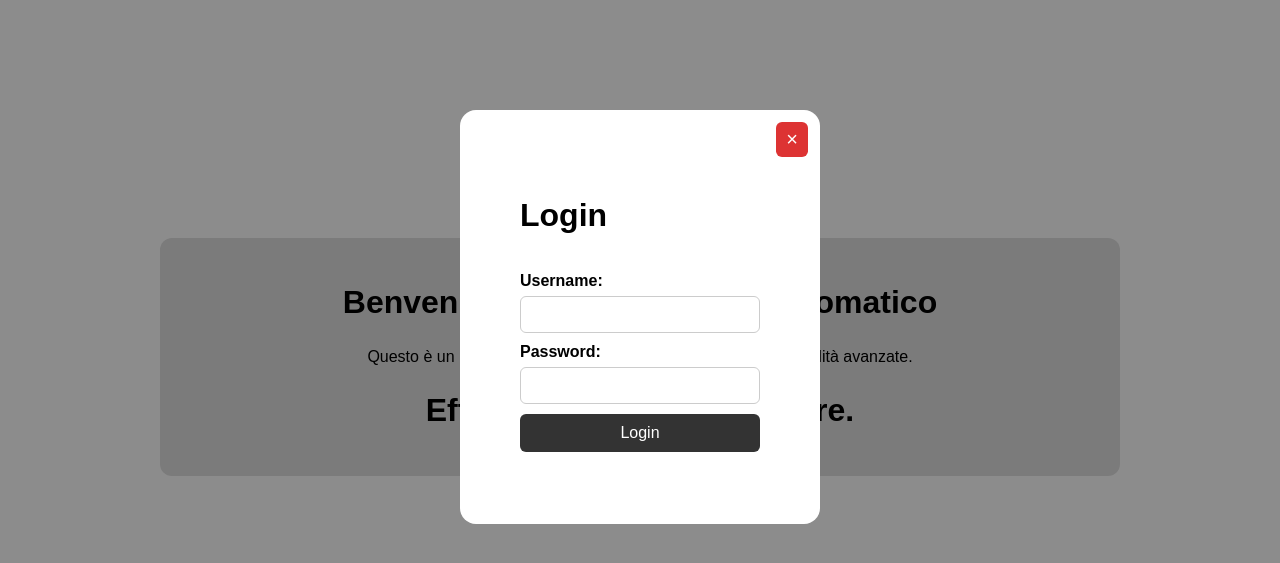
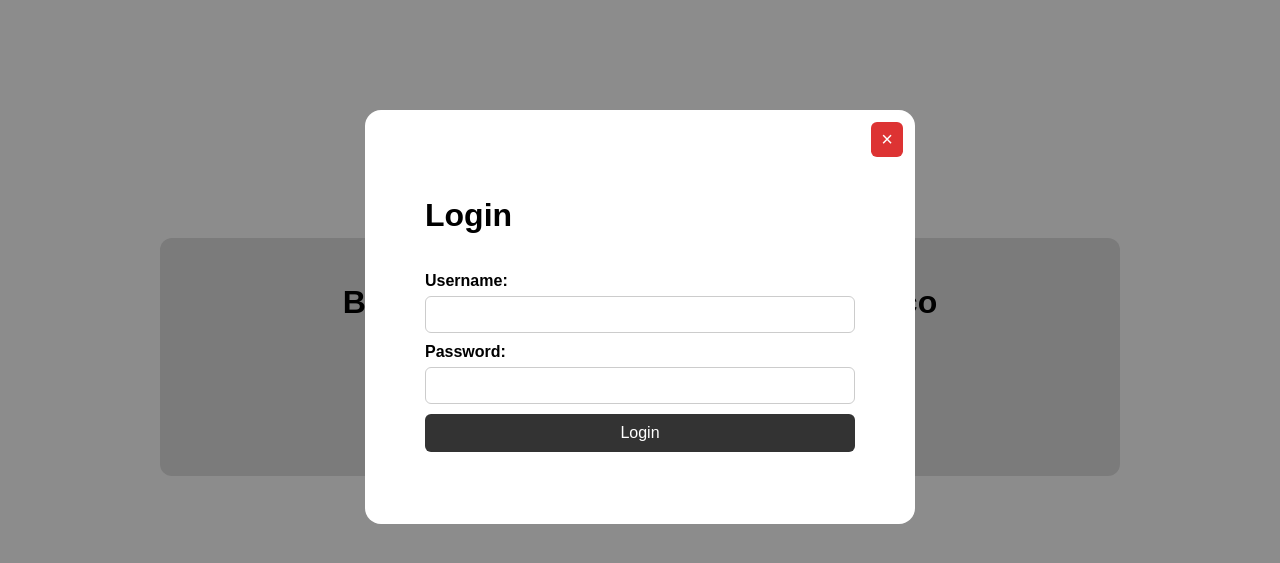
Before and after one commit to Quezka/distributore-automatico, a plain HTML site: page index.html in a window 1280 px wide. Both pictures are taken after a click on the button "Login". Shown: the part 83-646 px from the top of the page. Drawn offline with Linux system fonts and the light colour scheme.

Commit message:
v1.1.1
Co-authored-by: Copilot <copilot@github.com>

```diff
--- a/style/style.css
+++ b/style/style.css
@@ -94,7 +94,7 @@ h2 {
 	background-color: white;
 	padding: 60px;
 	border-radius: 16px;
-	width: 360px;
+	width: 550px;
 	height: auto;
 	display: flex;
 	flex-direction: column;
```
